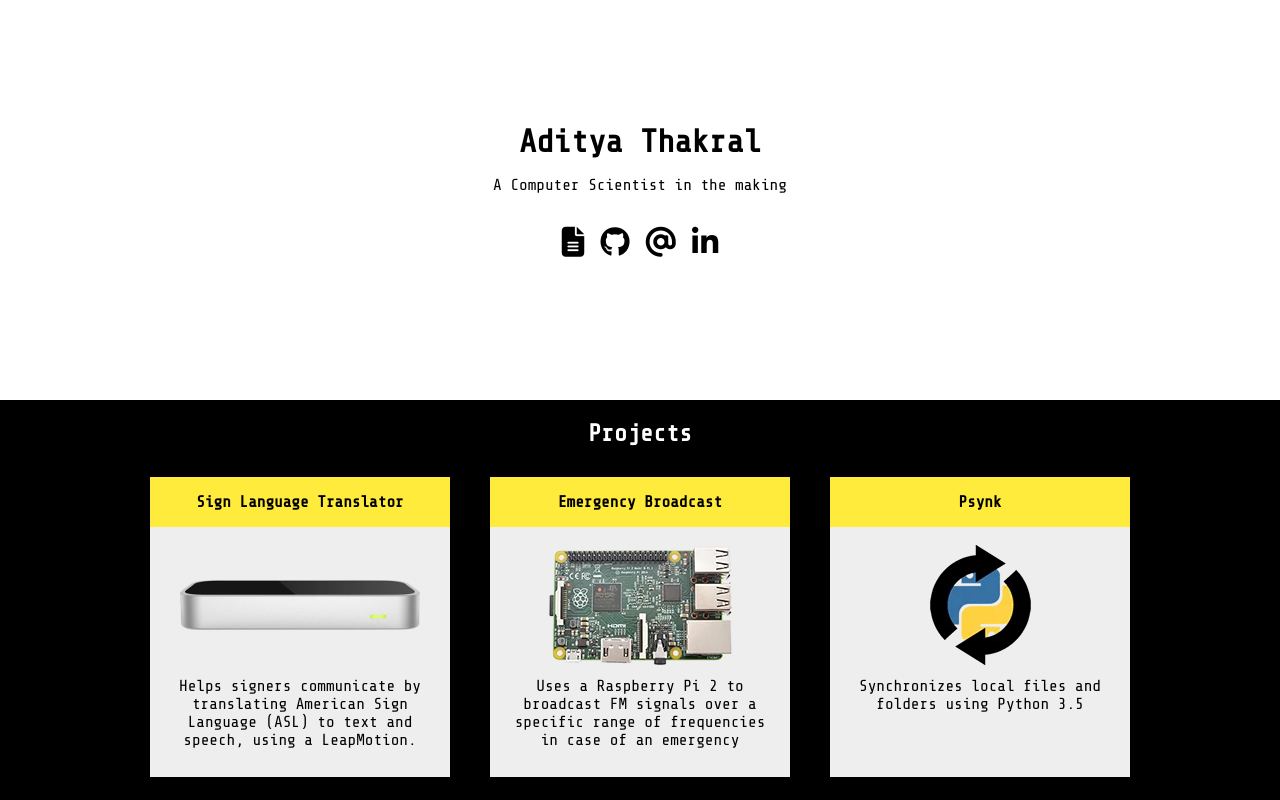
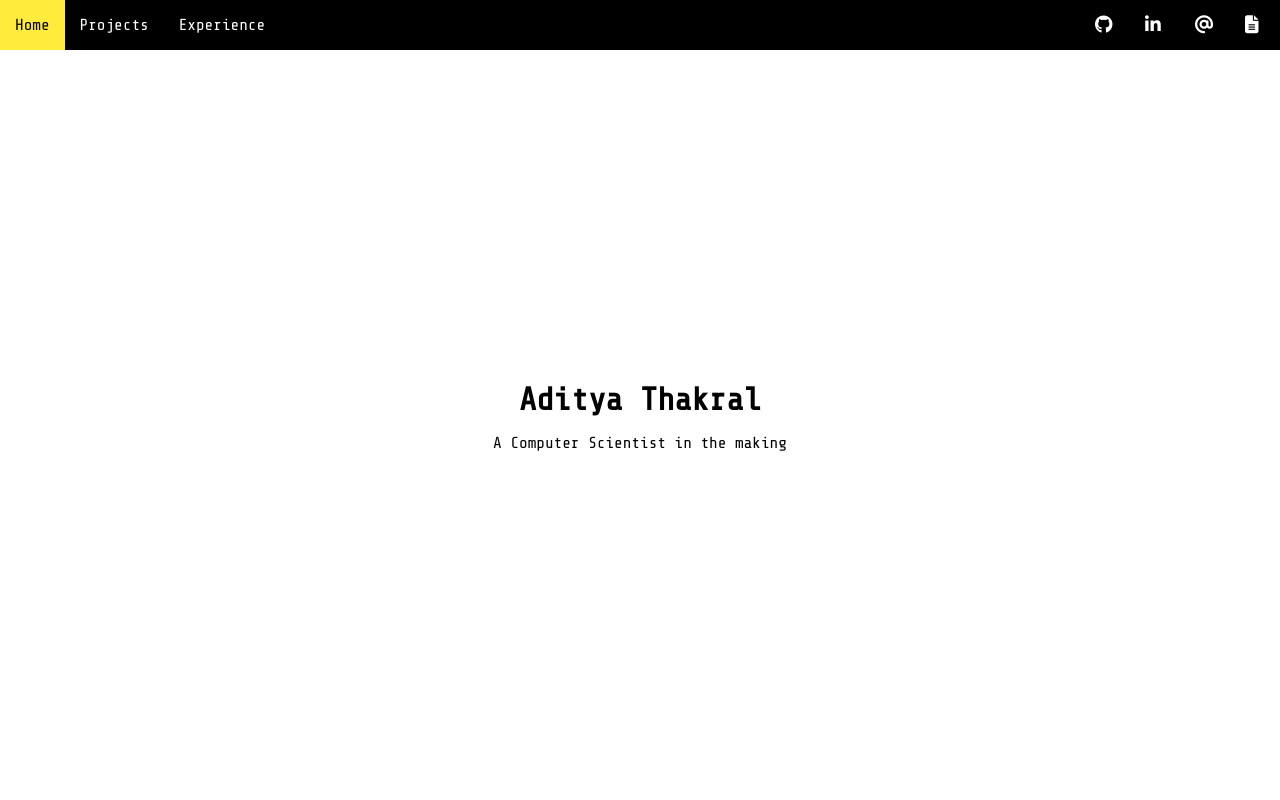
Before and after one commit to 9at8/9at8.github.io, a plain HTML site: page index.html in a window 1280 px wide. Shown: the top 800 px of the page. Drawn offline with nearby package versions, Linux system fonts and the light colour scheme.

Commit message:
Add navbar; edit design; update resume

```diff
--- a/index.html
+++ b/index.html
@@ -1,5 +1,6 @@
 <!DOCTYPE html>
 <html>
+
 <head>
 	<!-- Meta tags -->
 	<meta charset="UTF-8">
@@ -11,189 +12,174 @@
 	<!-- Fonts -->
 	<link href="https://fonts.googleapis.com/css?family=Roboto|Share+Tech+Mono" rel="stylesheet">
 	<script src="https://use.fontawesome.com/fddf9b5977.js"></script>
-			<title>
-				Aditya Thakral
-			</title>
+	<!-- jQuery -->
+	<script src="https://ajax.googleapis.com/ajax/libs/jquery/3.1.1/jquery.min.js"></script>
+<!--	<script type="text/javascript" src="jquery.particleground.min.js"></script>-->
+	<script type="text/javascript" src="script.js"></script>
+
+	<title>Aditya Thakral</title>
 </head>
+
 <body>
+	<nav class="black">
+		<div id="left">
+			<a href="#top" class="active"><button id="home">Home</button></a>
+			<a href="#projects"><button id="proj">Projects</button></a>
+			<a href="#experience"><button id="exp">Experience</button></a>
+		</div>
 <!--
-			<nav class="black">
-				<div id="menu">&#9776</div>
-				<div id="nav-links">
-					<a href="#top">Home</a>
-					<a href="#projects">Projects</a>
-					<a href="#experience">Experience</a>
+		<div id="center">
+			<button id="aditya">Aditya Thakral</button>
+		</div>
+-->
+		<div id="right">
+			<a href="https://github.com/9at8" target="_blank">
+				<button id="github" class="nav-links">
+					<i class="fa fa-github" aria-hidden="true"></i>
+				</button>
+			</a>
+			<a href="https://linkedin.com/in/99at8" target="_blank">
+				<button id="linkedin" class="nav-links">
+					<i class="fa fa-linkedin" aria-hidden="true"></i>
+				</button>
+			</a>
+			<a href="mailto:aditya.1998thakral@gmail.com" target="_blank">
+				<button id="email" class="nav-links">
+					<i class="fa fa-at" aria-hidden="true"></i>
+				</button>
+			</a>
+			<a href="resume.pdf" target="_blank">
+				<button id="resume" class="nav-links">
+					<i class="fa fa-file-text" aria-hidden="true"></i>
+				</button>
+			</a>
 		</div>
 	</nav>
--->
-			<header class="white common">
+
+	<header id="top" class="white">
 		<h1>Aditya Thakral</h1>
 		<p>A Computer Scientist in the making</p>
-				<p>
-					<a class="links" href="resume.pdf" target="_blank">
-						<i class="fa fa-file-text" aria-hidden="true"></i>
-					</a>
-					<a class="links" href="https://github.com/9at8" target="_blank">
-						<i class="fa fa-github" aria-hidden="true"></i>
-					</a>
-					<a class="links" href="mailto:aditya.1998thakral@gmail.com" target="_blank">
-						<i class="fa fa-at" aria-hidden="true"></i>
-					</a>
-					<a class="links" href="https://ca.linkedin.com/in/99at8" target="_blank">
-						<i class="fa fa-linkedin" aria-hidden="true"></i>
-					</a>
-				</p>
 	</header>
-			<section id="projects" class="black common">
-				<h2>Projects</h2>
+
+	<section id="projects" class="black">
+		<h2>Projects</h2><br>
 		<div class="card-holder">
 			<div class="card">
 				<div class="card-head">
 					<h4><a href="https://devpost.com/software/sign-language-translator" target="_blank">
-								Sign Language Translator</a></h4>
-						</div>
+								Sign Language Translator</a></h4> </div>
 				<div class="card-body">
 					<div class="img proj-img">
 						<picture>
-									<source type="image/webp" srcset="images/projects/leap.webp">
-									<img src="images/projects/leap.png" id=img-proj-leap>
-								</picture>
-							</div>
-							Helps signers communicate by translating American Sign Language (ASL) to text and speech, using a LeapMotion.
-						</div>
+							<source type="image/webp" srcset="images/projects/leap.webp"> <img src="images/projects/leap.png" id=img-proj-leap> </picture>
+					</div> Helps signers communicate by translating American Sign Language (ASL) to text and speech, using a LeapMotion. </div>
 			</div>
 			<div class="card">
 				<div class="card-head">
 					<h4><a href="https://github.com/9at8/EmergencyBroadcast" target="_blank">
-								Emergency Broadcast</a></h4>
-						</div>
+								Emergency Broadcast</a></h4> </div>
 				<div class="card-body">
 					<div class="img proj-img">
 						<picture>
-									<source type="image/webp" srcset="images/projects/raspi.webp">
-									<img src="images/projects/raspi.png">
-								</picture>
-							</div>
-							Uses a Raspberry Pi 2 to broadcast FM signals over a specific range of frequencies in case of an emergency
-						</div>
+							<source type="image/webp" srcset="images/projects/raspi.webp"> <img src="images/projects/raspi.png"> </picture>
+					</div> Uses a Raspberry Pi 2 to broadcast FM signals over a specific range of frequencies in case of an emergency </div>
 			</div>
 			<div class="card">
 				<div class="card-head">
 					<h4><a href="https://github.com/9at8/psynk" target="_blank">
-								Psynk</a></h4>
-						</div>
+								Psynk</a></h4> </div>
 				<div class="card-body">
 					<div class="img proj-img">
 						<picture>
-									<source type="image/webp" srcset="images/projects/psynk.webp">
-									<img src="images/projects/psynk.png">
-								</picture>
-							</div>
-							Synchronizes local files and folders using Python 3.5
-						</div>
+							<source type="image/webp" srcset="images/projects/psynk.webp"> <img src="images/projects/psynk.png"> </picture>
+					</div> Synchronizes local files and folders using Python 3.5 </div>
 			</div>
 			<div class="card">
 				<div class="card-head">
 					<h4><a href="https://github.com/9at8/PyMessenger" target="_blank">
-								PyMessenger</a></h4>
-						</div>
+								PyMessenger</a></h4> </div>
 				<div class="card-body">
 					<div class="img proj-img">
 						<picture>
-									<source type="image/webp" srcset="images/projects/pymessenger.webp">
-									<img src="images/projects/pymessenger.png">
-								</picture>
-							</div>
-							A simple Command Line based text messenger coded in Python 2.7
-						</div>
+							<source type="image/webp" srcset="images/projects/pymessenger.webp"> <img src="images/projects/pymessenger.png"> </picture>
+					</div> A simple Command Line based text messenger coded in Python 2.7 </div>
 			</div>
 			<div class="card">
 				<div class="card-head">
 					<h4><a href="https://github.com/9at8/MySQL-Manager-Python2.7" target="_blank">
-								MySQL Manager</a></h4>
-						</div>
+								MySQL Manager</a></h4> </div>
 				<div class="card-body">
 					<div class="img proj-img">
 						<picture>
-									<source type="image/webp" srcset="images/projects/mysql.webp">
-									<img src="images/projects/mysql.png">
-								</picture>
-							</div>
-							High-school Project: Generates and logs MySQL queries. Implemented using Python 2.7
-						</div>
+							<source type="image/webp" srcset="images/projects/mysql.webp"> <img src="images/projects/mysql.png"> </picture>
+					</div> High-school Project: Generates and logs MySQL queries. Implemented using Python 2.7 </div>
 			</div>
 			<div class="card">
 				<div class="card-head">
 					<h4><a href="https://github.com/9at8/School-Manager" target="_blank">
-								School-Manager</a></h4>
-						</div>
+								School-Manager</a></h4> </div>
 				<div class="card-body">
 					<div class="img proj-img">
 						<picture>
-									<source type="image/webp" srcset="images/projects/school.webp">
-									<img src="images/projects/school.png">
-								</picture>
-							</div>
-							High-school Project: Stores information in files. Implemented using Python 2.7
-						</div>
+							<source type="image/webp" srcset="images/projects/school.webp"> <img src="images/projects/school.png"> </picture>
+					</div> High-school Project: Stores information in files. Implemented using Python 2.7 </div>
 			</div>
 		</div>
 	</section>
-			<section id="experience" class="white common">
-				<h2>Experience</h2>
+
+	<section id="experience" class="white">
+		<h2>Experience</h2><br>
 		<div class="card-holder">
 			<div class="card bc">
 				<div class="card-head">
-							<h4>Frontend Web Developer</h4>
-						</div>
-						<div class="card-body">
-							Erigeron Energy<br>June 2016 to July 2016
+					<h4>Frontend Web Developer</h4> </div>
+				<div class="card-body"> Erigeron Energy
+					<br>June 2016 to July 2016
 					<div class="img exp-img">
 						<picture>
-									<source type="image/webp" srcset="images/experience/erigeron.webp">
-									<img src="images/experience/erigeron.png" id="img-exp-erigeron">
-								</picture>
-							</div>
-							Made a Solar Savings Calculator using HTML5, CSS3 and JS;
-							Managed and added features to their WordPress website;
-							Created E-forms
-						</div>
+							<source type="image/webp" srcset="images/experience/erigeron.webp"> <img src="images/experience/erigeron.png" id="img-exp-erigeron"> </picture>
+					</div> Made a Solar Savings Calculator using HTML5, CSS3 and JS; Managed and added features to their WordPress website; Created E-forms </div>
 			</div>
 			<div class="card bc">
 				<div class="card-head">
-							<h4>Chief Graphics Editor</h4>
-						</div>
-						<div class="card-body">
-							The Global Times<br>
-							January 2012 to January 2016
+					<h4>Chief Graphics Editor</h4> </div>
+				<div class="card-body"> The Global Times
+					<br> January 2012 to January 2016
 					<div class="img exp-img">
 						<picture>
-									<source type="image/webp" srcset="images/experience/global.webp">
-									<img src="images/experience/global.png" id="img-exp-global">
-								</picture>
-							</div>
-							Created and edited graphics, and managed graphics editors for school newspaper.<br>
-							Awarded Best Graphics twice and Best Poster once.
-						</div>
+							<source type="image/webp" srcset="images/experience/global.webp"> <img src="images/experience/global.png" id="img-exp-global"> </picture>
+					</div> Created and edited graphics, and managed graphics editors for school newspaper.
+					<br> Awarded Best Graphics twice and Best Poster once. </div>
 			</div>
 			<div class="card bc">
 				<div class="card-head">
-							<h4>Co-founder and Head of Technology</h4>
-						</div>
-						<div class="card-body">
-							Independent I<br>
-							April 2013 to April 2014
+					<h4>Co-founder and Head of Technology</h4> </div>
+				<div class="card-body"> Independent I
+					<br> April 2013 to April 2014
 					<div class="img exp-img">
 						<picture>
-									<source type="image/webp" srcset="images/experience/independent.webp">
-									<img src="images/experience/independent.png" id="img-exp-independent">
-								</picture>
-							</div>
-							We were a group of 4 students focused on Women Empowerment.<br>
-							Awarded Best Creative Communication by The Global Times.
-						</div>
+							<source type="image/webp" srcset="images/experience/independent.webp"> <img src="images/experience/independent.png" id="img-exp-independent"> </picture>
+					</div> We were a group of 4 students focused on Women Empowerment.
+					<br> Awarded Best Creative Communication by The Global Times. </div>
 			</div>
 		</div>
 	</section>
+
+<!-- Hidden contact section for mobile -->
+	<section id="contact" class="black">
+		<a href="https://github.com/9at8" target="_blank">
+			<i class="fa fa-github" aria-hidden="true"></i>
+		</a>
+		<a href="https://linkedin.com/in/99at8" target="_blank">
+			<i class="fa fa-linkedin" aria-hidden="true"></i>
+		</a>
+		<a href="mailto:aditya.1998thakral@gmail.com" target="_blank">
+			<i class="fa fa-at" aria-hidden="true"></i>
+		</a>
+		<a href="resume.pdf" target="_blank">
+			<i class="fa fa-file-text" aria-hidden="true"></i>
+		</a>
+	</section>
 </body>
+
 </html>
--- /dev/null
+++ b/script.js
@@ -0,0 +1,48 @@
+$(document).ready((() => {
+	'use strict';
+
+	var leftButtons = $('#left button');
+	var leftA = $('#left a');
+	var headerHeight = $(window).height() - 50;
+
+	$(document).on('scroll', scrollSet);
+	$('#top').css('height', headerHeight);
+
+	function scrollSet(event) {
+		var scrollPos = $(document).scrollTop();
+
+		$(leftA).each(function () {
+			var currLink = $(this);
+			var refElement = $(currLink.attr('href'));
+			if (refElement.position().top <= scrollPos + 50 &&
+				refElement.position().top + refElement.height() > scrollPos) {
+				leftA.removeClass('active');
+				currLink.addClass('active');
+			} else {
+				currLink.removeClass('active');
+			}
+		});
+
+	}
+
+	function scrollTo(ele, time=500) {
+		return function () {
+			// scroll
+			$('html, body').animate({
+				scrollTop: $(ele).offset().top - 50
+			}, time);
+
+			// remove active from other links
+			$(leftA).removeClass('active');
+
+			// set this as active
+			$(this.parent).addClass('active');
+		}
+	}
+
+	$('#home').click(scrollTo('#top'));
+	$('#proj').click(scrollTo('#projects'));
+	$('#exp').click(scrollTo('#experience'));
+
+	//$('#top').particleground();
+}));
--- a/style.css
+++ b/style.css
@@ -21,55 +21,115 @@
 
 /* ---------------------- Navbar ---------------------- */
 
-/*
 nav {
 	display: flex;
 	align-items: center;
-	background: #000;
-	height: 45px;
-	width: 45px;
 	position: fixed;
-	z-index: 999;
+	top: 0;
+	margin: 0 !important;
+	padding: 0 !important;
+	width: 100%;
+	height: 50px;
+	text-align: left;
 }
 
-#menu {
-	margin: auto;
+/*
+nav a, nav a:visited {
+	text-decoration: none;
+	color: #fff;
+	transition-duration: 0.2s;
+}
+*/
+
+nav div, nav button {
+	display: flex;
+	align-items: center;
 }
 
-#nav-links {
-	display: none;
-	color: #fff;
+nav a, nav a:visited {
+	margin: 0;
+	padding: 0;
+	color: inherit;
+	text-decoration: none;
+	height: 50px;
+	width: 50px;
 }
-*/
+
+#left a {
+	width: auto;
+}
+
+nav > div {
+	height: 100%;
+}
+
+#left, #center, #right {
+	flex: 1;
+}
+
+#center {
+	justify-content: center;
+}
+
+#right {
+	justify-content: flex-end;
+}
+
+#left button, #right button {
+	background-color: inherit;
+	color: inherit;
+	border: 0;
+	box-sizing: border-box;
+	height: 100%;
+	padding: 15px;
+	transition-duration: 0.3s;
+	font-family: 'Share Tech Mono', monospace;
+	font-size: 16px;
+	min-width: 50px;
+}
+
+#left button:hover, #right button:hover, .active {
+	background: #ffeb3b !important;
+	color: #000 !important;
+}
+
+#left button:focus, #right button:focus {
+	outline-style: none;
+}
+
+.nav-links {
+	font-size: 18px !important;
+}
 
 
 /* ----------------- Styles for header ---------------- */
 
 header {
-	min-height: 50%;
-	top: 50px;
+/*	min-height: 200px;*/
+	margin-top: 50px;
 }
 
 header a, header a:visited {
 	text-decoration: none;
 	font-size: 30px;
 	color: #000;
+	transition-duration: 0.2s;
+}
+
+header a:hover {
+	color: #ffeb3b;
 }
 
 
 /* ------------ Common styles for sections ------------- */
 
-.common {
+section, header {
 	display: flex;
 	flex-direction: column;
 	justify-content: center;
 	align-items: center;
 	box-sizing: border-box;
 	padding: 20px;
-}
-
-.white {
-/*	background: #fff;*/
 }
 
 .black {
@@ -92,14 +152,14 @@
 	flex-wrap: wrap;
 	box-sizing: border-box;
 	max-width: 1040px;
-	padding: 10px;
+	padding: 00px;
 }
 
 .card {
 	box-sizing: border-box;
 	width: 300px;
 	height: 300px;
-	margin: 20px;
+	margin: 10px;
 }
 
 /*
@@ -212,3 +272,45 @@
 #img-exp-independent {
 	height: 60px;
 }
+
+
+/* ---------------------- Contact ----------------------- */
+
+#contact {
+	display: none;
+}
+
+@media only screen
+	and (max-device-width: 450px)
+	and (orientation: portrait) {
+		#right {
+			display: none;
+		}
+
+		#contact {
+			display: flex;
+			flex-direction: row;
+			justify-content: center;
+			align-items: center;
+		}
+
+		#contact a {
+			font-size: 22px;
+			margin: 10px;
+			color: #ffeb3b;
+		}
+
+		#left {
+			justify-content: center;
+		}
+
+		#left a {
+			flex: 1;
+		}
+
+		#left button {
+			display: flex;
+			width: 100%;
+			justify-content: center;
+		}
+}
```
Also changed, not shown: 1 other file. Lines whose indentation alone changed are shown as unchanged.
